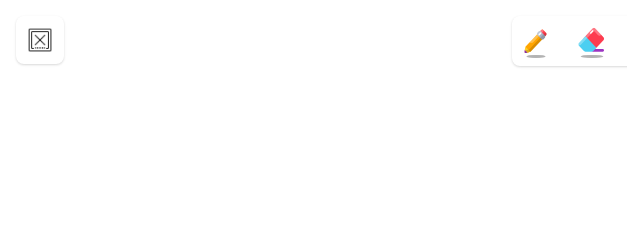
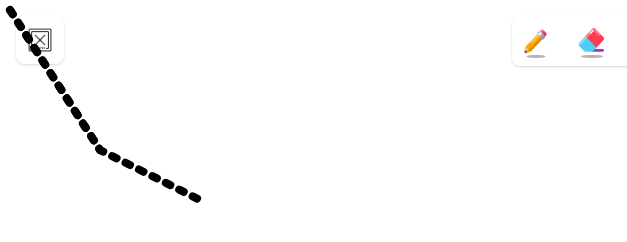
Before and after one commit to prerana1821/doodleboard, a plain HTML site: page index.html in a window 1280 px wide. Shown: the full height of the page, 0-627 px from the left. Drawn offline with Linux system fonts and the light colour scheme.

Commit message:
feat: Added canvas elements

```diff
--- a/index.html
+++ b/index.html
@@ -48,6 +48,9 @@
       <div class="bg-grey notes-color"></div>
     </div>
 
+    <canvas></canvas>
+
     <script src="./tools.js"></script>
+    <script src="./learnCanvas.js"></script>
   </body>
 </html>
--- /dev/null
+++ b/learnCanvas.js
@@ -0,0 +1,31 @@
+let canvas = document.querySelector("canvas");
+canvas.width = window.innerWidth;
+canvas.height = window.innerHeight;
+
+// API
+let tool = canvas.getContext("2d");
+
+tool.strokeStyle = "black"; // color of the drawing
+tool.lineWidth = "8"; // width of line
+tool.lineCap = "round"; // borders of the line round or square
+
+// Create an array for different line dash patterns
+let lineStyles = [
+  [], // Solid line
+  [15, 10], // Dashed line
+  [5, 10], // Dotted line
+];
+
+// Define the line dash styles
+let currentLineStyleIndex = 2;
+tool.setLineDash(lineStyles[currentLineStyleIndex]);
+
+tool.beginPath(); // new graphic (path) (line)
+tool.moveTo(10, 10); // start point
+tool.lineTo(100, 150); // end point
+tool.stroke(); // fill color (fill graphic)
+
+// tool.beginPath(); // new graphic (path) (line)
+// tool.moveTo(10, 10); // start point
+tool.lineTo(200, 200);
+tool.stroke();
```
Also changed, not shown: README.md (added).
